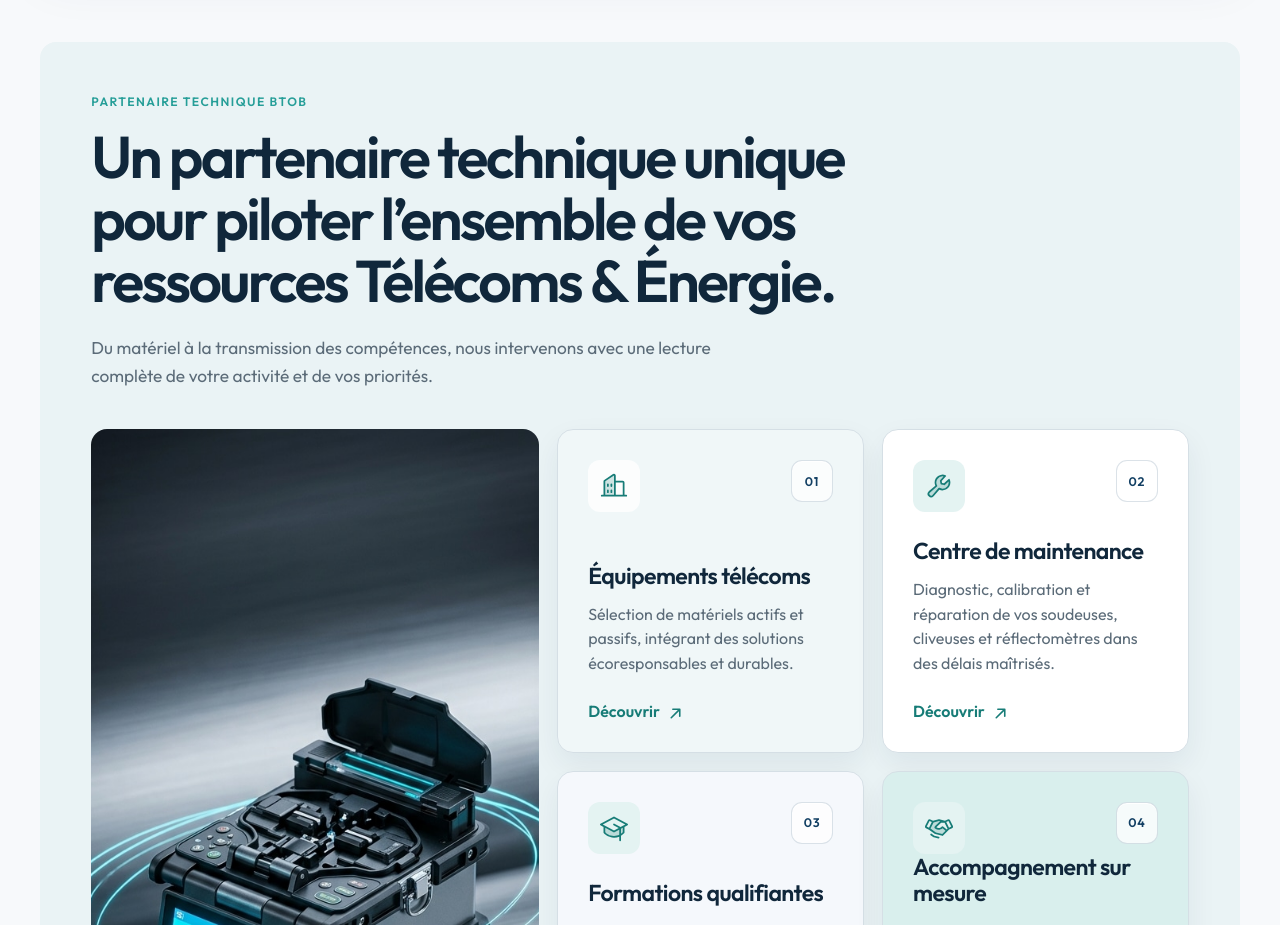
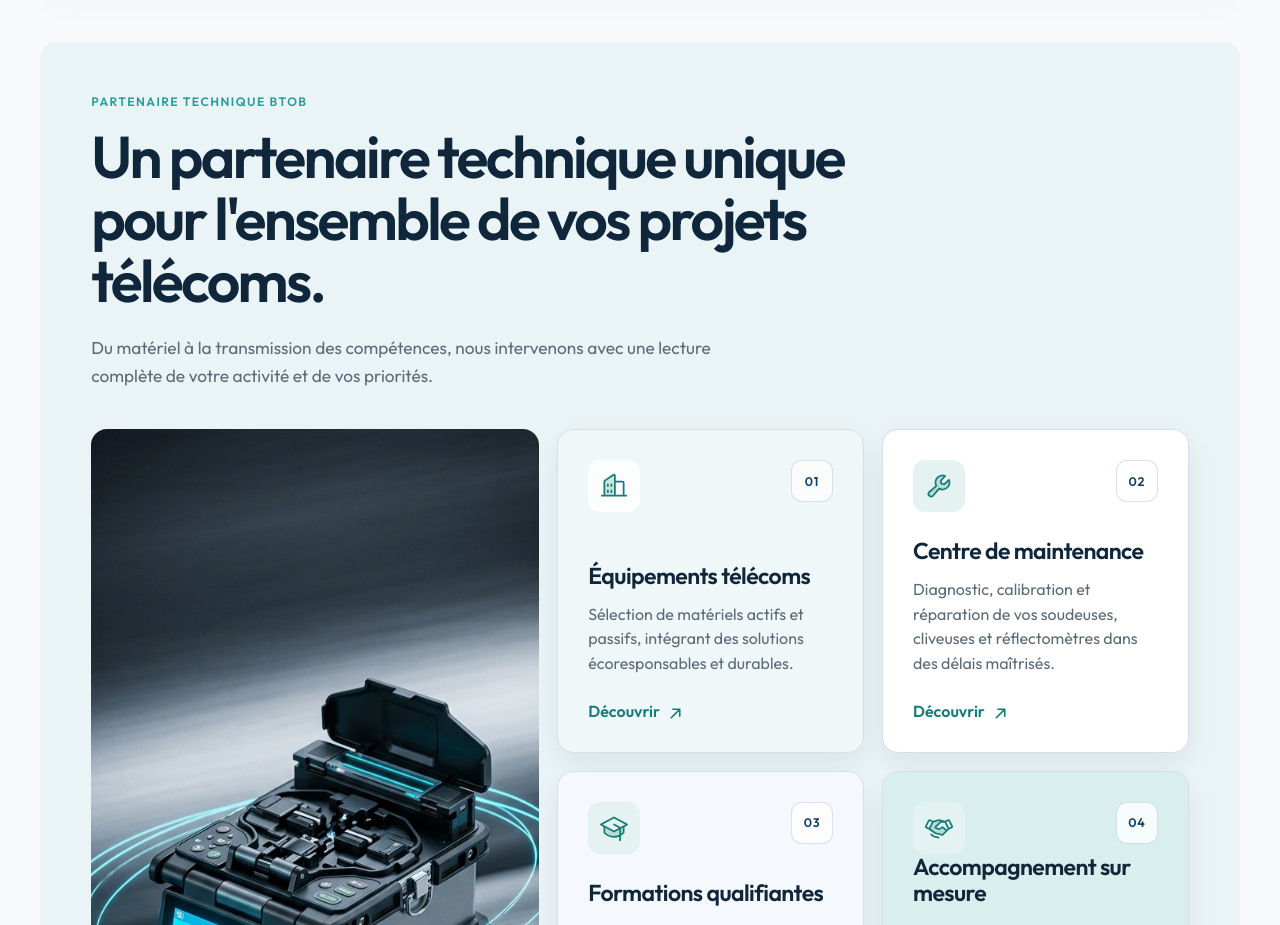
Before and after one commit to nassimback/expertcn, a React (Vite) app: page / in a window 1280 px wide. Shown: the part 920-1845 px from the top of the page. Built offline with nearby package versions, Linux system fonts and the light colour scheme.

Commit message:
Update homepage partner headline

```diff
--- a/src/App.jsx
+++ b/src/App.jsx
@@ -173,7 +173,7 @@ function App() {
           <div className="expertise-heading" data-reveal>
             <div>
               <p className="eyebrow">Partenaire technique BtoB</p>
-              <h2>Un partenaire technique unique pour piloter l’ensemble de vos ressources Télécoms &amp; Énergie.</h2>
+              <h2>Un partenaire technique unique pour l&apos;ensemble de vos projets télécoms.</h2>
             </div>
             <p>Du matériel à la transmission des compétences, nous intervenons avec une lecture complète de votre activité et de vos priorités.</p>
           </div>
```
Also changed, not shown: 3 other files (tests, documents, lock files or other folders).
